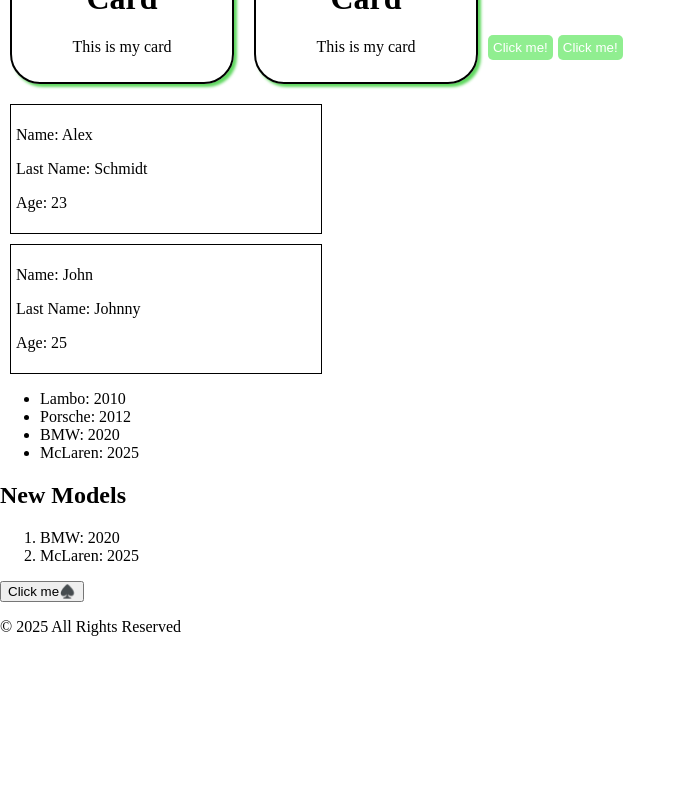
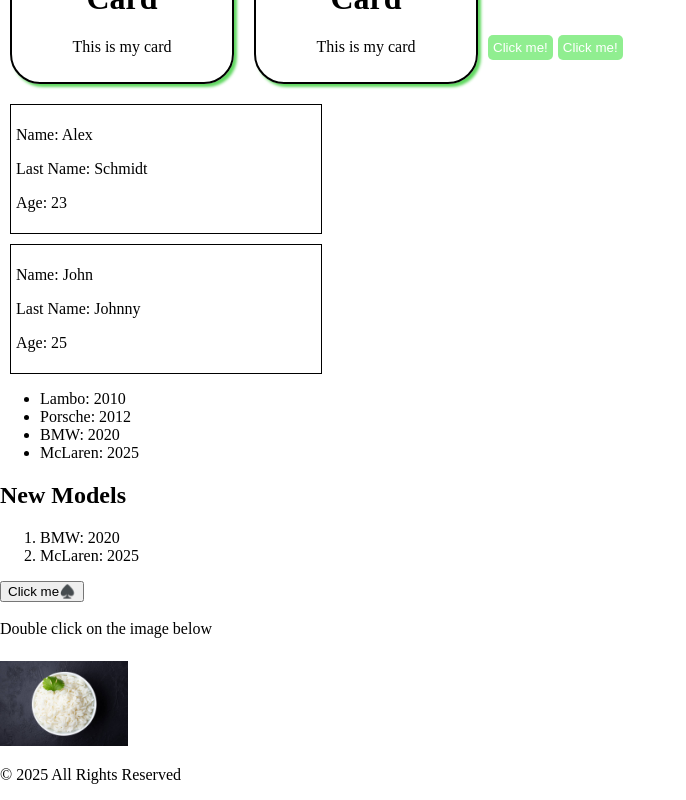
Before and after one commit to belalrahimicodes/React, a React (Vite) app in the folder react-app/: page / in a window 1280 px wide. Shown: the part 365-1165 px from the top of the page, without its empty margins (0-686 px from the left). Before the commit the page ends 1017 px from the top, so only its background shows below. Built offline with nearby package versions, Linux system fonts and the light colour scheme.

Commit message:
another component with Click Events

```diff
--- a/react-app/src/App.jsx
+++ b/react-app/src/App.jsx
@@ -8,6 +8,8 @@ import Teachers from "./Teachers";
 import Greeting from "./Greeting";
 import List from "./List";
 import ClickEvents from "./ClickEvents";
+import ClickEvents2 from "./ClickEvents2";
+
 
 function App() {
 
@@ -24,6 +26,7 @@ function App() {
       <Teachers name="John" lastName="Johnny" age={25} />
       <List />
       <ClickEvents />
+      <ClickEvents2 />
       <Footer />
     </>
   );
--- /dev/null
+++ b/react-app/src/ClickEvents2.jsx
@@ -0,0 +1,20 @@
+
+
+function ClickEvents2(){
+
+    const imgUrl = "./src/assets/rice.jpg";
+
+    const handleClick = (e) => e.target.style.display = "none";
+
+    return(
+        <>
+            <br />
+            <br />
+            <label style={{ marginBottom: '5px', display: 'block' }}>Double click on the image below</label>
+            <br />
+            <img style={{maxWidth: `10%`}} src={imgUrl} alt="rice image" onDoubleClick={(e) => handleClick(e)} />
+        </>
+    );
+}
+
+export default ClickEvents2
```
